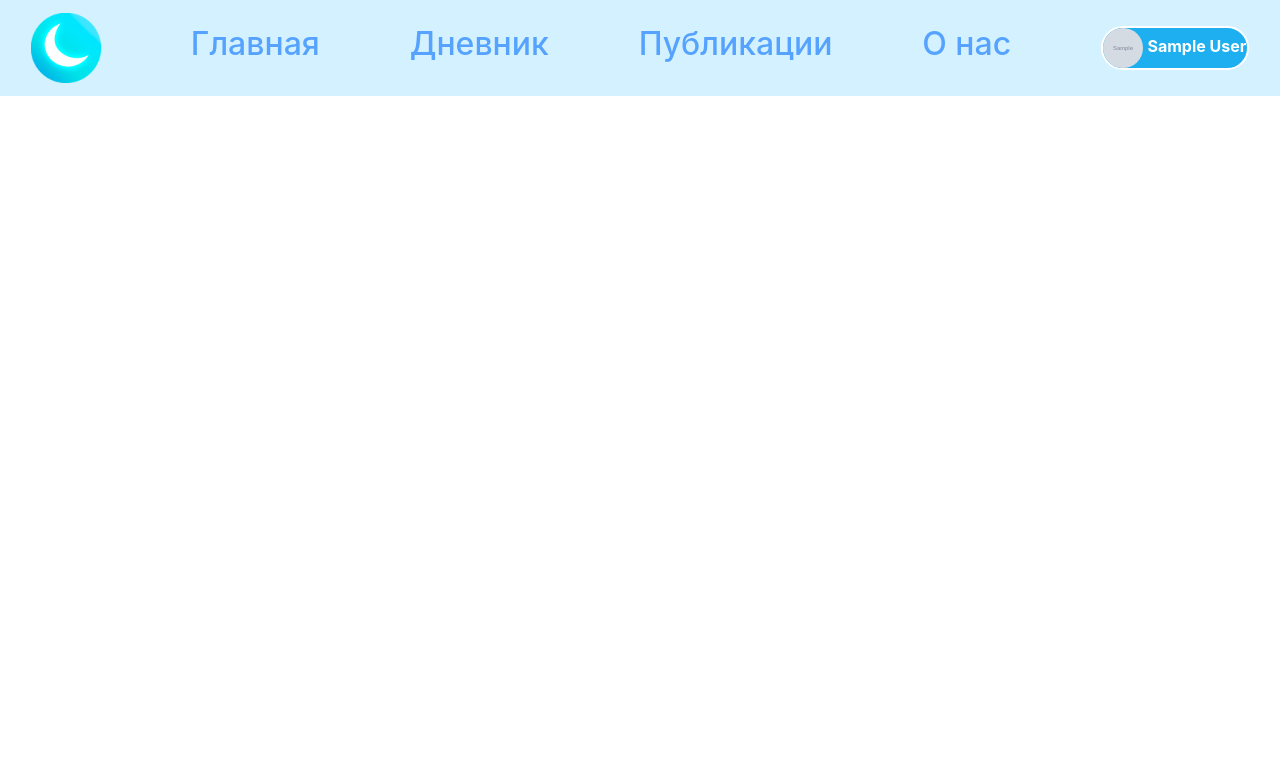
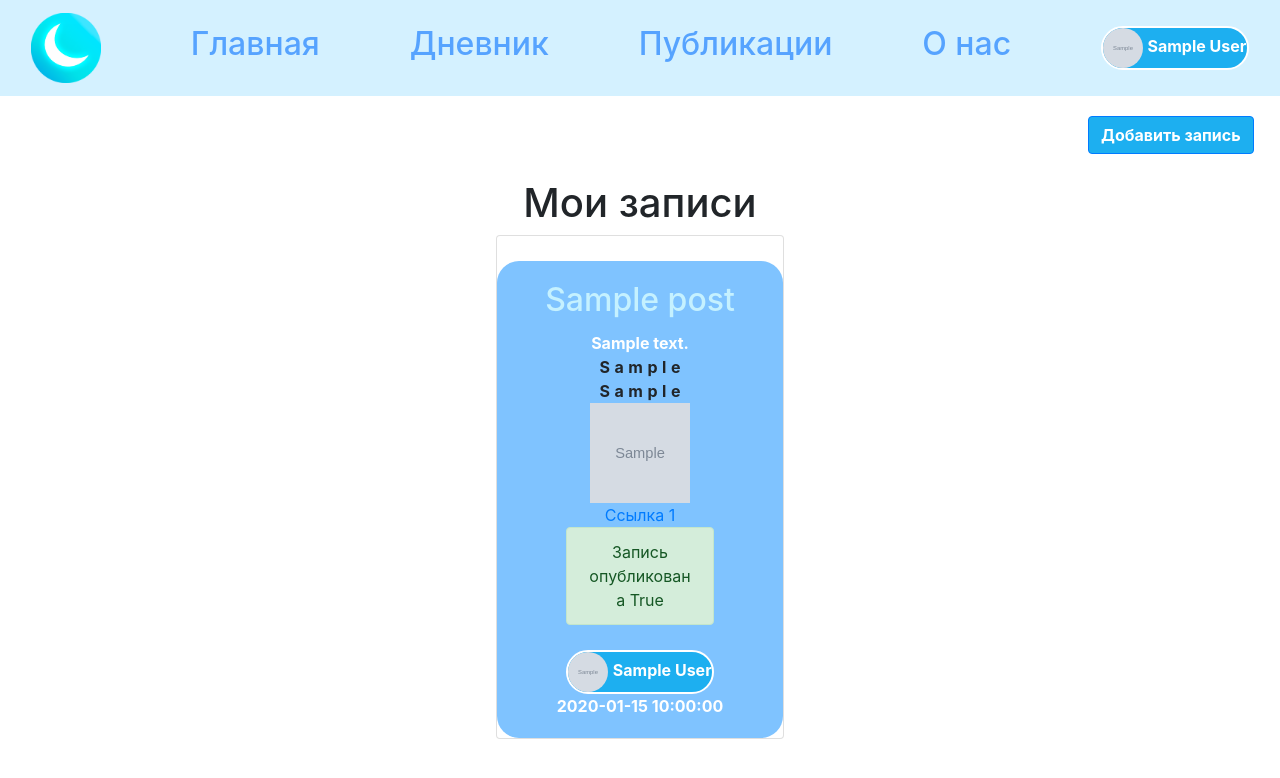
Before and after one commit to AndreiDuvakin/MoonaProjectDevelopment, a Flask app: page /diary in a window 1280 px wide. Shown: the top 778 px of the page. Run offline with Flask 2, Linux system fonts and the light colour scheme; a user stored in the database is signed in; tables that the repository leaves empty hold one stand-in row (values such as "Sample post"); grey boxes marked "Sample" are stand-in pictures; some libraries are stand-ins or nearby versions.

Commit message:
Заготовка для отображения записей, заготовка для добавления записей

```diff
--- a/data/diary_post.py
+++ b/data/diary_post.py
@@ -18,5 +18,4 @@
     public = sqlalchemy.Column(sqlalchemy.Boolean, nullable=True)
     pos_emot = sqlalchemy.Column(sqlalchemy.Text, nullable=True)
     nig_emot = sqlalchemy.Column(sqlalchemy.Text, nullable=True)
-    case = sqlalchemy.Column(sqlalchemy.Text, nullable=True)
     link = sqlalchemy.Column(sqlalchemy.Text, nullable=True)
--- a/documents/шаблоны/Цвета.txt
+++ b/documents/шаблоны/Цвета.txt
@@ -1,3 +1,5 @@
 #1daff0
 #a9e4ff
 #42e6ec
+#c5f1ff
+#7fc3ff
--- a/forms/register.py
+++ b/forms/register.py
@@ -9,7 +9,7 @@
     name = StringField('Имя', validators=[DataRequired()])
     surname = StringField('Фамилия', validators=[DataRequired()])
     login = StringField('Логин', validators=[DataRequired()])
-    age = IntegerField('Age', validators=[DataRequired()])
+    age = IntegerField('Возраст', validators=[DataRequired()])
     about = TextAreaField('Расскажите о себе', default='')
     photo = FileField('Фото', validators=[FileAllowed(['jpg', 'png'])])
     password = PasswordField('Пароль', validators=[DataRequired()])
--- a/main.py
+++ b/main.py
@@ -42,11 +42,19 @@
     return render_template('base.html', title='moona')
 
 
+@app.route('/add_post', methods=['GET', 'POST'])
+def add_post():
+    return render_template('post.html')
+
+
 @app.route('/diary', methods=['GET', 'POST'])
 def diary():
     db_sess = db_session.create_session()
-    posts = db_sess.query(DiaryPost).filter(DiaryPost.author == current_user.id).all()
-    return render_template('diary.html', title='moona', item=posts)
+    if current_user.is_authenticated:
+        posts = db_sess.query(DiaryPost).filter(DiaryPost.author == current_user.id).all()
+    else:
+        posts = None
+    return render_template('diary.html', title='moona', post=posts)
 
 
 @app.route('/logout')
@@ -83,6 +91,7 @@
     if not send_msg:
         secret_code = secret_key()
         mail(f'Ваш секретный код: {secret_code}', form.email.data, 'Moona Код')
+        print(secret_code)
         send_msg = True
     if conf.validate_on_submit():
         if str(conf.code_key.data).strip() == str(secret_code).strip():
--- a/static/css/diary.css
+++ b/static/css/diary.css
@@ -17,3 +17,32 @@
 #image {
 width: 70%;
 }
+#all_my_post {
+width: 30%;
+margin-left: auto;
+    margin-right: auto;
+}
+#my_post {
+text-align: center;
+margin-left: auto;
+    margin-right: auto;
+    margin-top: 25px;
+    background-color: #7fc3ff;
+    border-radius: 22px;
+}
+.my_author, .my_post_zag {
+text-align: center;
+margin-left: auto;
+    margin-right: auto;
+    margin-top: 25px;
+}
+#pub, #private {
+width: 60%;
+height: 10%;
+margin-left: auto;
+    margin-right: auto;
+}
+#add_post {
+margin-top: 20px;
+margin-left: 85%;
+}
--- a/templates/diary.html
+++ b/templates/diary.html
@@ -4,47 +4,58 @@
 {% block content %}
 {% if current_user.is_authenticated %}
 <div>
+    <a href="/add_post" id="add_post" class="btn btn-primary" style="background-color:#1daff0"><strong>Добавить
+        запись</strong></a>
+</div><h1 class="my_post_zag">Мои записи</h1>
+<div class="card" style="width: 18rem;" id="all_my_post">
     {% for item in post %}
-    <div>
-        <h2>{{item.name}}</h2>
-        <strong>{{item.text}}</strong>
+    <div class="card-body" id="my_post">
+        <h2 class="card-title" id="my_post_zag" style="color:#c5f1ff">{{item.name}}</h2>
+        <strong class="card-text" id="my_text" style="color:#ffffff">{{item.text}}</strong>
+        {% if item.pos_emot != None %}
         <div class="pos_emot">
-            {% for item2 in item.pos_emot.split('%$%') %}
+            {% for item2 in item.pos_emot %}
             <strong>{{item2}}</strong>
             {% endfor %}
         </div>
+        {% endif %}
+        {% if item.nig_emot != None %}
         <div class="nig_emot">
-            {% for item2 in item.nig_emot.split('%$%') %}
+            {% for item2 in item.nig_emot %}
             <strong>{{item2}}</strong>
             {% endfor %}
         </div>
+        {% endif %}
+        {% if item.case != None %}
         <div class="case">
-            {% for item2 in item.case.split('%$%') %}
+            {% for item2 in item.case %}
             <strong>{{item2}}</strong>
             {% endfor %}
         </div>
-        {% if item.photo != '' %}
+        {% endif %}
+        {% if item.photo != None %}
         <div class="photo">
-            <img width="100" height="100" src="../{{ item.photo }}">
+            <img width="100" height="100" src="{{ item.photo }}">
         </div>
         {% endif %}
-        {% if item.link != '' %}
+        {% if item.link != None %}
         {% for item2 in item.link %}
         <div class="link">
             <a href="{{ item2 }}">Ссылка {{ loop.index }}</a>
         </div>
         {% endfor %}
         {% endif %}
-        {% if item.public == 1 %}
-        <div class="public_true">Запись опубликована</div>
+        {% if item.public == 1 or item.public == 'True' %}
+        <div class="alert alert-success" role="alert" id="pub">Запись опубликована {{item.public}}</div>
         {% else %}
-        <div class="public_false">Запись приватная</div>
+        <div class="alert alert-danger" role="alert" id="ptivate">Запись приватная</div>
         {% endif %}
-        <div style="style=position:absolute; width:148px; height:44px; left:255px; -webkit-border-radius:
+        <div class="my_author" style="style=position:absolute; width:148px; height:44px; left:255px; -webkit-border-radius:
              22px;-moz-border-radius: 22px;border-radius: 22px; border:2px solid #FFFFFF; background-color:#1daff0; top:
              98px;"><img src="../{{ current_user.photo }}" width="40" height="40" style="border-radius: 50%">
             <strong style="color: #ffffff">{{ current_user.name }}</strong>
         </div>
+        <strong style="color:#ffffff">{{item.date}}</strong>
     </div>
     {% endfor %}
 </div>
```
Also changed, not shown: forms/post.py (added, +14 -0 lines), templates/post.html (added, +18 -0 lines), db/moona_data.db, static/img/user_photo/Duvakin_logo.png (added).
